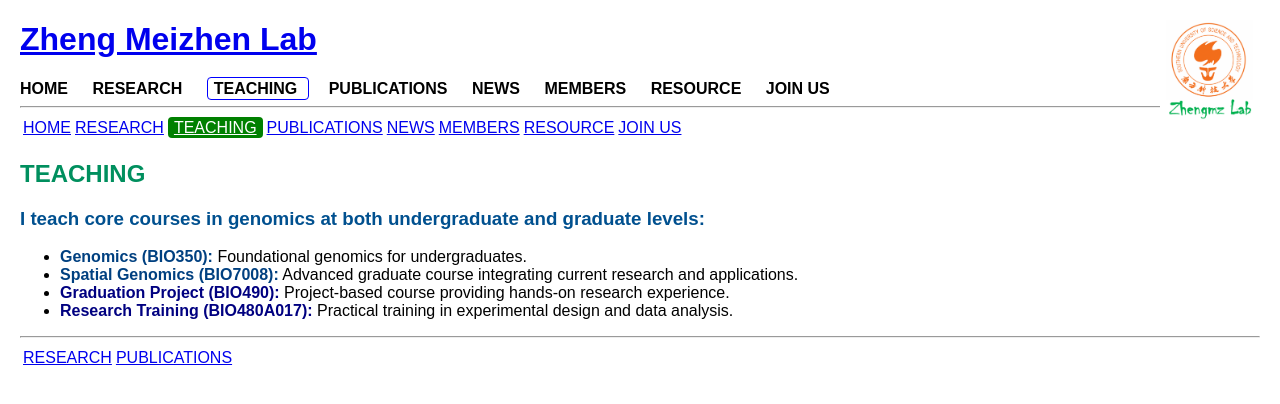
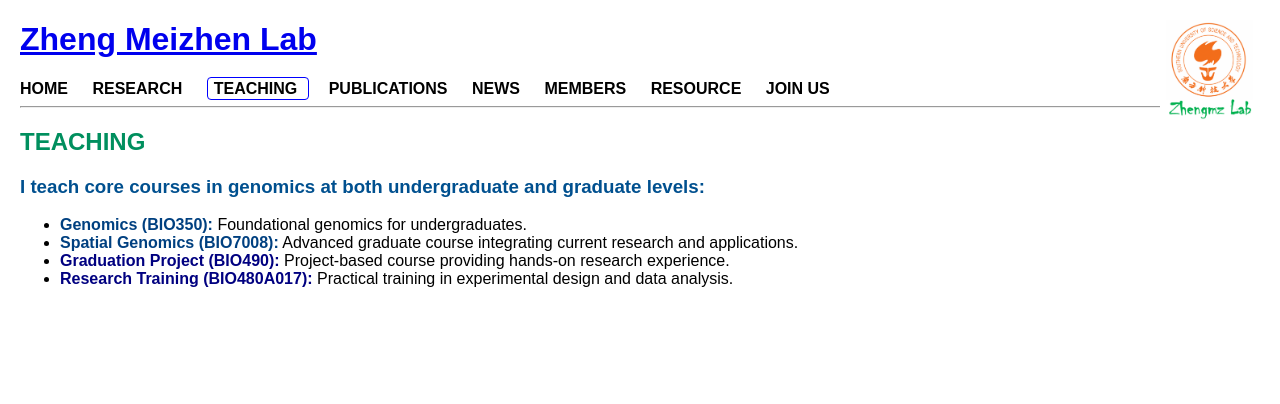
Before and after one commit to ZhengmzLab/zhengmzlab.github.io, a Jekyll site: the page built from teaching.md, in a window 1280 px wide. Shown: the top 404 px of the page. Built offline with Jekyll 4.4.1, drawn with Linux system fonts in a browser that asks for light colours.

Commit message:
Update teaching.md

```diff
--- a/teaching.md
+++ b/teaching.md
@@ -2,19 +2,6 @@
 layout: default
 title: TEACHING
 ---
-
-<table>
-  <tr>
-    <td><a href="https://www.zhengmzlab.com/index.html">HOME</a></td>
-    <td><a href="https://www.zhengmzlab.com/research.html">RESEARCH</a></td>
-    <td><a href="https://www.zhengmzlab.com/teaching.html" style="background-color: green; color: white; padding: 2px 6px; border-radius: 4px;">TEACHING</a></td>
-    <td><a href="https://www.zhengmzlab.com/publications.html">PUBLICATIONS</a></td>
-    <td><a href="https://www.zhengmzlab.com/join_us.html">NEWS</a></td>
-    <td><a href="https://www.zhengmzlab.com/members.html">MEMBERS</a></td>
-    <td><a href="https://www.zhengmzlab.com/resource.html">RESOURCE</a></td>
-    <td><a href="https://www.zhengmzlab.com/join_us.html">JOIN US</a></td>
-  </tr>
-</table>
 
 
 
@@ -26,7 +13,3 @@ title: TEACHING
 - <span style="color:#004080; font-weight:bold;">Spatial Genomics (BIO7008):</span> Advanced graduate course integrating current research and applications.
 - <span style="color:navy; font-weight:bold;">Graduation Project (BIO490):</span> Project-based course providing hands-on research experience.
 - <span style="color:navy; font-weight:bold;">Research Training (BIO480A017):</span> Practical training in experimental design and data analysis.
-
----
-
-[RESEARCH](research.html) | [PUBLICATIONS](publications.html)
```
